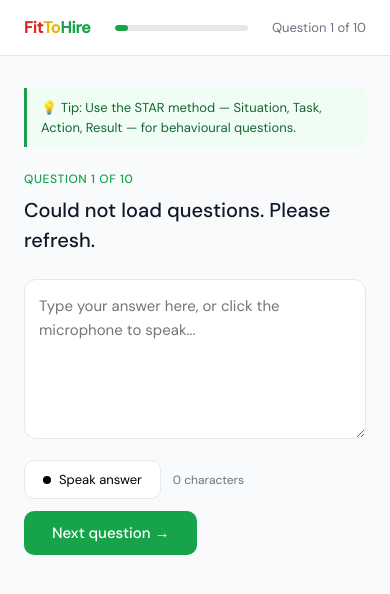
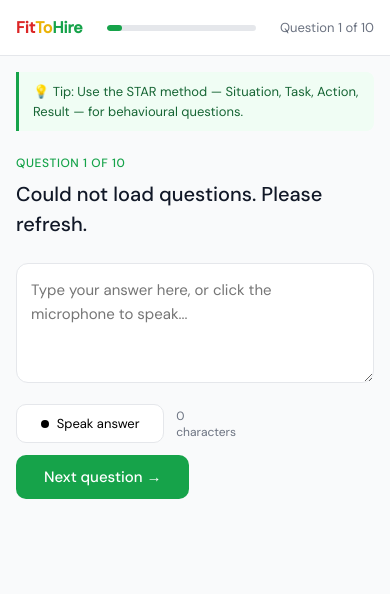
Before and after one commit to AuditDesk/fittohire, a FastAPI app: template app/templates/interview/session.html in a window 390 px wide. Shown: the top 594 px of the page. Run offline with FastAPI, Linux system fonts and the light colour scheme; the template is opened without the code that fills it, so the values that code supplies are empty.

Commit message:
Update session.html

```diff
--- a/app/templates/interview/session.html
+++ b/app/templates/interview/session.html
@@ -6,8 +6,7 @@
   <title>Interview in Progress — FitToHire</title>
   <link href="https://fonts.googleapis.com/css2?family=DM+Sans:wght@300;400;500&display=swap" rel="stylesheet">
   <style>
-  @import url('https://fonts.googleapis.com/css2?family=Poppins:wght@900&display=swap');
-  .fth-logo { display:inline-flex; align-items:center; gap:10px; text-decoration:none; }
+.fth-logo { display:inline-flex; align-items:center; gap:10px; text-decoration:none; }
   .fth-logo-text { font-family:'Poppins','Arial Black',sans-serif; font-weight:900; font-size:22px; letter-spacing:-0.5px; line-height:1; filter:drop-shadow(1px 2px 3px rgba(0,0,0,0.22)); display:inline-flex; }
   .fth-logo-text .f { color:#DC2626; -webkit-text-stroke:0.5px #7f0000; text-shadow:1px 1px 0 #7f0000; }
   .fth-logo-text .t { color:#EAB308; -webkit-text-stroke:0.5px #713f12; text-shadow:1px 1px 0 #713f12; }
@@ -49,7 +48,20 @@
     .brand-fit  { color: #DC2626 !important; font-weight: 800; }
     .brand-to   { color: #EAB308 !important; font-weight: 800; }
     .brand-hire { color: #16A34A !important; font-weight: 800; }
-  </style>
+
+@media (max-width: 700px) {
+  .page { padding: 1rem 1rem 3rem; }
+  .question-card { padding: 1.25rem; }
+  .answer-area { min-height: 120px; font-size: 15px; }
+  .session-footer { flex-direction: column; gap: 10px; align-items: stretch; }
+  .btn-submit { width: 100%; text-align: center; }
+  .voice-btn { width: 100%; justify-content: center; }
+  nav { padding: 0 1rem; }
+  .progress-bar-wrap { margin: 0 1rem; }
+  .q-counter { font-size: 13px; }
+}
+
+</style>
 </head>
 <body>
 <nav>
```
